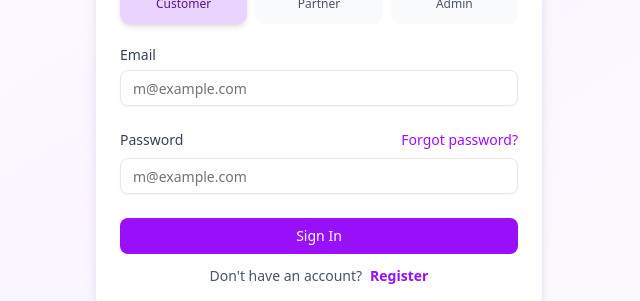
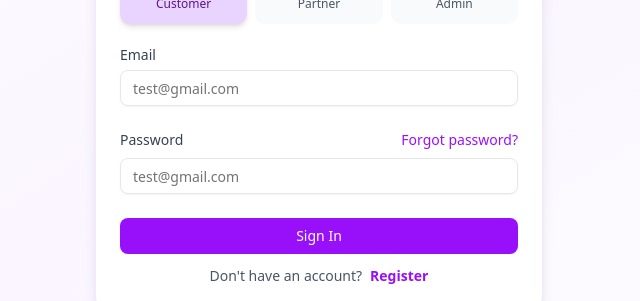
Before and after one commit to dmelloaries/Delivery-System, a React (Vite) app in the folder client/: page /login in a window 1280 px wide. Shown: the part 325-626 px from the top of the page, without its empty margins (321-961 px from the left). Built offline with nearby package versions, Linux system fonts and the light colour scheme.

Commit message:
fix: Update placeholder text in Login component and improve button cursor style

```diff
--- a/client/src/pages/Login.tsx
+++ b/client/src/pages/Login.tsx
@@ -71,7 +71,7 @@ export default function Login() {
             </CardDescription>
           </div>
 
-          <div className="grid grid-cols-3 gap-2 pt-2">
+          <div className="grid grid-cols-3 gap-2 pt-2 ">
             {userTypes.map((type) => {
               const Icon = type.icon;
               const isActive = userType === type.id;
@@ -79,7 +79,7 @@ export default function Login() {
                 <button
                   key={type.id}
                   onClick={() => setUserType(type.id)}
-                  className={`flex flex-col items-center gap-2 p-3 rounded-lg transition-all ${
+                  className={`flex flex-col items-center gap-2 p-3 cursor-pointer rounded-lg transition-all ${
                     isActive
                       ? "bg-purple-200 text-purple-900 shadow-md"
                       : "bg-gray-50 text-gray-600 hover:bg-purple-50"
@@ -102,7 +102,7 @@ export default function Login() {
               id="email"
               name="email"
               type="email"
-              placeholder="m@example.com"
+              placeholder="test@gmail.com"
               value={formData.email}
               onChange={handleInputChange}
               required
@@ -126,7 +126,7 @@ export default function Login() {
               name="password"
               type="password"
               value={formData.password}
-               placeholder="m@example.com"
+              placeholder="test@gmail.com"
               onChange={handleInputChange}
               required
               className="border-gray-200 focus:border-purple-300 focus:ring-purple-200"
```
